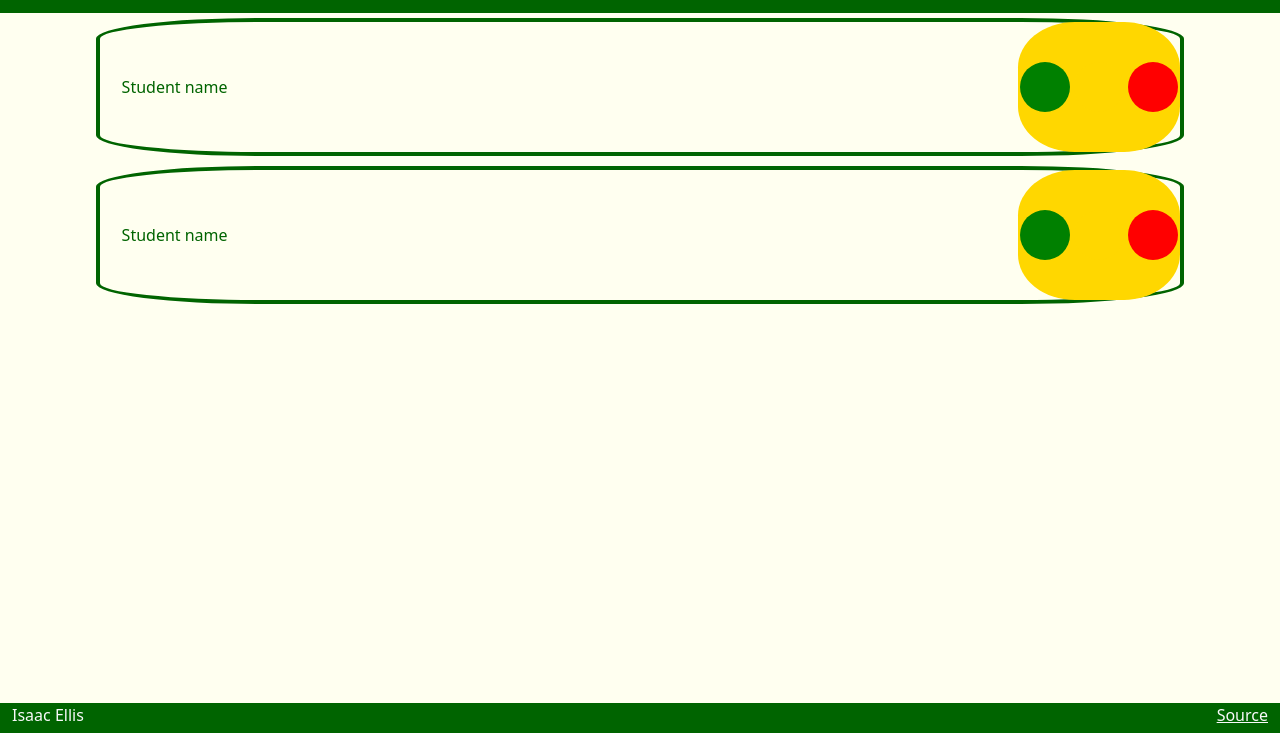
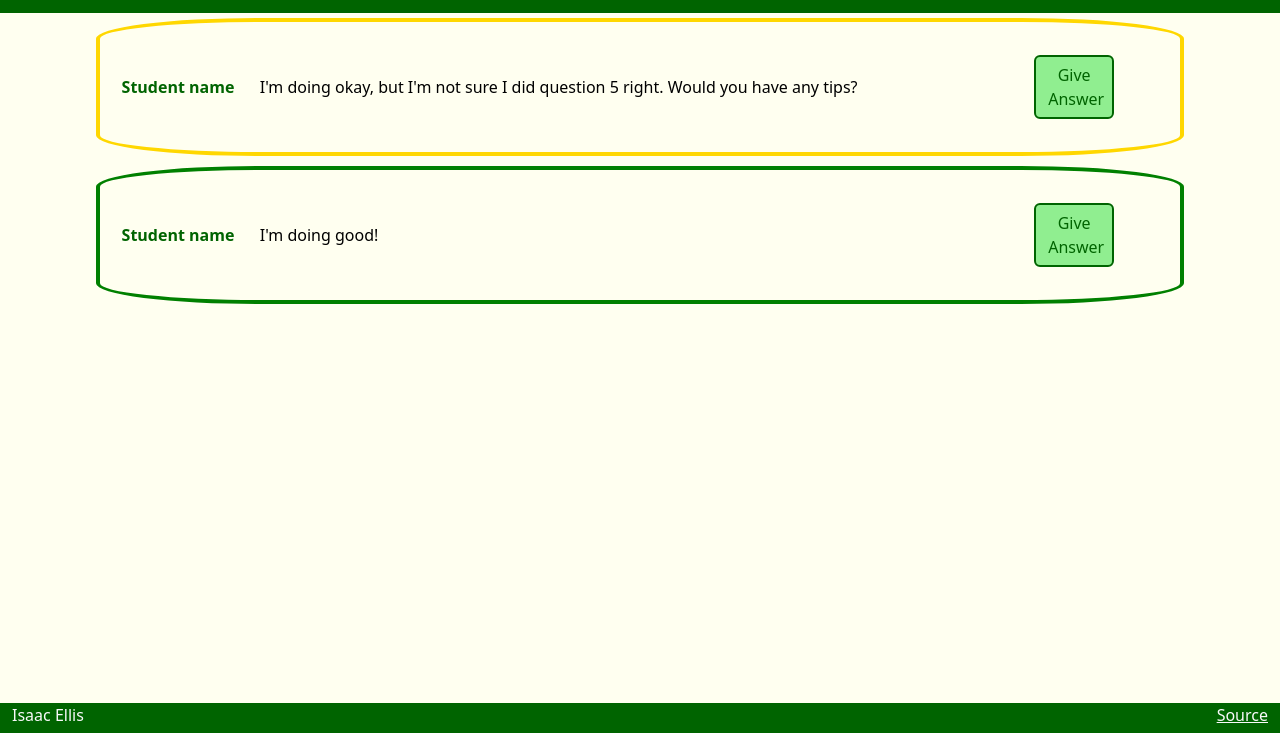
Before and after one commit to imellis22/CS260, a plain HTML site: page StartupCode/teacherHome.html in a window 1280 px wide. Shown: the part 67-800 px from the top of the page. Drawn offline with nearby package versions, Linux system fonts and the light colour scheme.

Commit message:
Reformatted teacher view

```diff
--- a/StartupCode/main.css
+++ b/StartupCode/main.css
@@ -36,7 +36,7 @@ body {
     height: 20%;
     width: 85%;
     background-color: #fffff0;
-    border: 4px solid darkgreen;
+    border: 4px solid gold;
     margin: 5px;
     border-radius: 15%;
     display: flex;
@@ -46,19 +46,23 @@ body {
  .student-info{
     height: 100%;
     width: 100%;
-    white-space: nowrap;
     display: flex;
     align-items:center;
+    white-space: nowrap;
     margin-left: 2%;
+    font-weight: bold;
  }
 
  .buttons {
-    width: fit-content;
+    width: 25%;
     display: flex;
     align-items: center;
     justify-content:center;
-    background-color: gold;
     border-radius: 35%;
+ }
+
+ .response-btn {
+  width: 10vh;
  }
 
  .circle {
@@ -78,6 +82,13 @@ body {
 
  .okay {
     background-color: gold !important;
+ }
+
+ .question{
+    padding-left: 3%;
+    white-space: normal;
+    color: black;
+    font-weight: normal;
  }
 
  .question-form {
--- a/StartupCode/teacherHome.html
+++ b/StartupCode/teacherHome.html
@@ -40,21 +40,23 @@
         <main id="main-page">
             <div class="student">
                 <div class="student-info">Student name
+                  <div class="question">
+                    I'm doing okay, but I'm not sure I did question 5 right. Would you have any tips?
+                  </div>
                 </div>
                 <span class="buttons">
-                    <button type = submint class="btn circle good"></button>
-                    <button type = submint class="btn circle okay"></button>
-                    <button type = submint class="btn circle bad"></button>
+                    <button type = submint class="btn btn-primary response-btn">Give Answer</button>
                 </span>
             </div>
-            <div class="student">
-                <div class="student-info">Student name
+            <div class="student" style="border: 4px solid green;">
+              <div class="student-info">Student name
+                <div class="question">
+                  I'm doing good!
                 </div>
-                <span class="buttons">
-                    <button type = submint class="btn circle good"></button>
-                    <button type = submint class="btn circle okay"></button>
-                    <button type = submint class="btn circle bad"></button>
-                </span>
+              </div>
+              <span class="buttons">
+                  <button type = submint class="btn btn-primary response-btn">Give Answer</button>
+              </span>
             </div>
         </main>
         </main>
--- a/StartupCode/teacherHome.js
+++ b/StartupCode/teacherHome.js
@@ -8,23 +8,22 @@ function addStudent() {
     name.classList.add('student-info');
     name.textContent = "Student Name";
 
-    student.appendChild(name); //adds the student name to the main student div
+    const question = document.createElement('div');
+    question.classList.add('question');
+    question.textContent = "Question will go here";
 
+    name.appendChild(question); //adds the question child to the name div
+
+    student.appendChild(name); //adds the student name with the question child to the main student div
 
     const buttons = document.createElement('span'); //creates the span for the buttons
     buttons.classList.add('buttons');
 
-    const goodButton = document.createElement('button');
-    const okayButton = document.createElement('button');
-    const badButton = document.createElement('button');
+    const responseButton = document.createElement('button');
 
-    goodButton.classList.add('btn', 'circle', 'good');
-    okayButton.classList.add('btn', 'circle', 'okay');
-    badButton.classList.add('btn', 'circle', 'bad');
+    responseButton.classList.add('btn', 'btn-primary', 'response-btn');
 
-    buttons.appendChild(goodButton);
-    buttons.appendChild(okayButton);
-    buttons.appendChild(badButton);
+    buttons.appendChild(responseButton);
 
     student.appendChild(buttons);//adds buttons to the student div
 
```
Also changed, not shown: StartupCode/studentHome.html (+1 -1 lines).
